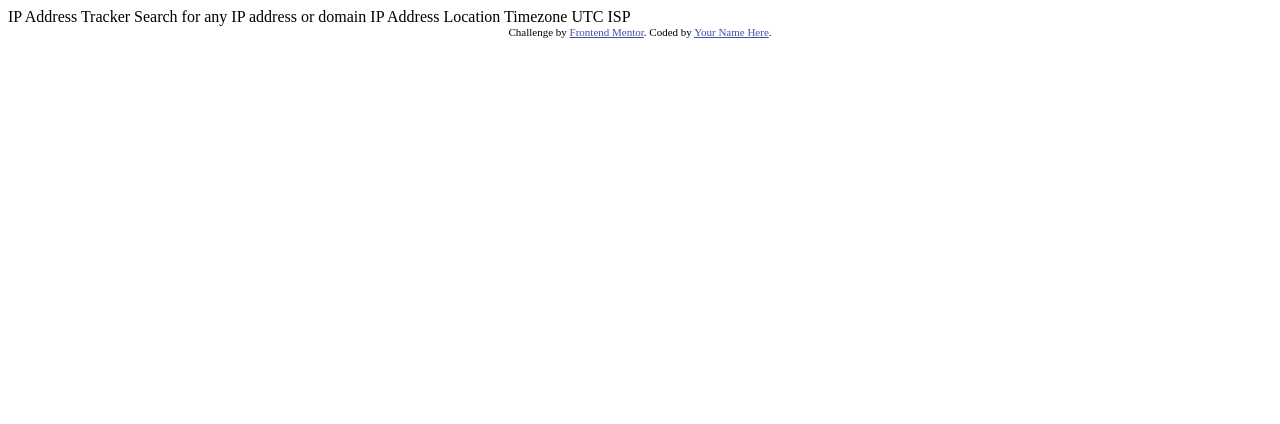
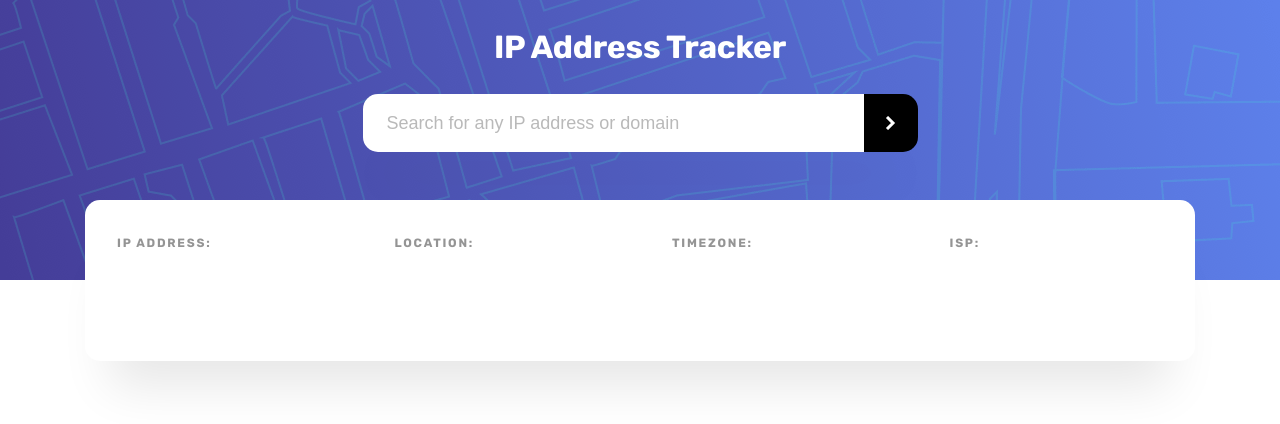
Before and after one commit to JuliyaPershina/IP-address-tracker, a website: page index.html in a window 1280 px wide. Drawn offline with nearby package versions, Linux system fonts and the light colour scheme.

Commit message:
Функціонал працює. Треба доробити дизайн

```diff
--- a/index.html
+++ b/index.html
@@ -1,34 +1,58 @@
 <!DOCTYPE html>
 <html lang="en">
-<head>
-  <meta charset="UTF-8">
-  <meta name="viewport" content="width=device-width, initial-scale=1.0"> <!-- displays site properly based on user's device -->
+  <head>
+    <meta charset="UTF-8" />
+    <meta name="viewport" content="width=device-width, initial-scale=1.0" />
+    <link rel="preconnect" href="https://fonts.googleapis.com" />
+    <link rel="preconnect" href="https://fonts.gstatic.com" crossorigin />
+    <link
+      href="https://fonts.googleapis.com/css2?family=Rubik:ital,wght@0,300..900;1,300..900&display=swap"
+      rel="stylesheet"
+    />
+    <link rel="stylesheet" href="https://unpkg.com/leaflet@1.9.4/dist/leaflet.css"
+     integrity="sha256-p4NxAoJBhIIN+hmNHrzRCf9tD/miZyoHS5obTRR9BMY="
+     crossorigin=""/>
+    <link rel="stylesheet" href="./style.css" />
+    <title>IP Address Tracker</title>
+  </head>
+  <body class="rubik-500">
+    <header>
+      <h1>IP Address Tracker</h1>
+      <div class="search">
+        <input
+          type="text"
+          name="searchInput"
+          id="searchInput"
+          placeholder="Search for any IP address or domain"
+        />
+        <button id="searchBtn" class="searchBtn"></button>
+      </div>
+    </header>
+    <main>
+      <div class="output">
+        <div class="outputItem">
+          <p>IP Address:</p>
+          <span id="ipAddress"></span>
+        </div>
+        <div class="outputItem">
+          <p>Location:</p>
+          <span translate="no"></span>
+        </div>
+        <div class="outputItem">
+          <p>Timezone:</p>
+          <span translate="no" id="timezone"></span>
+        </div>
+        <div class="outputItem">
+          <p>ISP:</p>
+          <span translate="no" id="isp"></span>
+        </div>
+      </div>
+      <div id="mapa" class="map"></div>
+    </main>
 
-  <link rel="icon" type="image/png" sizes="32x32" href="./images/favicon-32x32.png">
-
-  <title>Frontend Mentor | IP Address Tracker</title>
-
-  <!-- Feel free to remove these styles or customise in your own stylesheet 👍 -->
-  <style>
-    .attribution { font-size: 11px; text-align: center; }
-    .attribution a { color: hsl(228, 45%, 44%); }
-  </style>
-</head>
-<body>
-
-  IP Address Tracker
-
-  Search for any IP address or domain
-
-  IP Address
-  Location
-  Timezone
-    UTC <!-- add offset value dynamically using the API -->
-  ISP
-
-  <div class="attribution">
-    Challenge by <a href="https://www.frontendmentor.io?ref=challenge" target="_blank">Frontend Mentor</a>.
-    Coded by <a href="#">Your Name Here</a>.
-  </div>
-</body>
+    <script src="https://unpkg.com/leaflet@1.9.4/dist/leaflet.js"
+     integrity="sha256-20nQCchB9co0qIjJZRGuk2/Z9VM+kNiyxNV1lvTlZBo="
+     crossorigin=""></script>
+    <script src="./dist/script.js"></script>
+  </body>
 </html>
--- /dev/null
+++ b/style.css
@@ -0,0 +1,155 @@
+.rubik-500 {
+  font-family: 'Rubik', sans-serif;
+  font-optical-sizing: auto;
+  font-weight: 500;
+  font-style: normal;
+  color: #2c2c2c;
+}
+
+*,
+*::before,
+*::after {
+  box-sizing: border-box;
+}
+
+* {
+  margin: 0;
+}
+
+body {
+  max-width: 100%;
+  min-height: 100vh;
+  margin: 0;
+  position: relative;
+}
+
+header {
+  height: 35vh;
+  width: 100%;
+  display: flex;
+  flex-direction: column;
+  align-items: center;
+  background-image: url('./images/pattern-bg-desktop.png');
+  background-repeat: no-repeat;
+  background-size: cover;
+  h1 {
+    font-size: 32px;
+    line-height: 30px;
+    letter-spacing: -0.285714px;
+    color: #ffffff;
+    margin-block: 32px;
+  }
+  .search {
+    max-width: 575px;
+    width: 100%;
+    height: 58px;
+    display: flex;
+    align-items: center;
+    box-shadow: 0px 50px 50px -25px rgba(0, 0, 0, 0.0983665);
+    padding-inline: 10px;
+    #searchInput {
+      width: 100%;
+      height: 100%;
+      border: none;
+      background: #ffffff;
+      border-radius: 15px 0 0 15px;
+      padding-inline-start: 24px;
+      outline: none;
+      cursor: pointer;
+      font-style: normal;
+      font-weight: 400;
+      font-size: 18px;
+      line-height: 21px;
+
+      &::placeholder {
+        opacity: 0.5;
+      }
+
+      &::-webkit-input-placeholder {
+        opacity: 0.5;
+      }
+
+      &::-moz-placeholder {
+        opacity: 0.5;
+      }
+
+      &:-ms-input-placeholder {
+        opacity: 0.5;
+      }
+    }
+    .searchBtn {
+      width: 58px;
+      height: 100%;
+      border: none;
+      border-radius: 0 15px 15px 0;
+      background: #000;
+      background-image: url('./images/icon-arrow.svg');
+      background-repeat: no-repeat;
+      background-position: center;
+      transition: all 0.3s ease-in-out;
+      &:hover {
+        background-color: #3f3f3f;
+      }
+    }
+  }
+}
+
+main {
+  height: 65vh;
+  width: 100%;
+  display: flex;
+  flex-direction: column;
+  align-items: center;
+  justify-content: center;
+  .output {
+    max-width: 1110px;
+    width: 100%;
+    min-height: 161px;
+    position: absolute;
+    left: 50%;
+    transform: translateX(-50%);
+    top: 200px;
+    background: #ffffff;
+    box-shadow: 0px 50px 50px -25px rgba(0, 0, 0, 0.0983665);
+    border-radius: 15px;
+    display: flex;
+    margin-inline: auto;
+    z-index: 1;
+    .outputItem {
+      width: 25%;
+      padding: 36px 32px;
+      display: flex;
+      flex-direction: column;
+      p {
+        font-weight: 700;
+        font-size: 12px;
+        line-height: 14px;
+        letter-spacing: 1.75px;
+        text-transform: uppercase;
+        mix-blend-mode: normal;
+        opacity: 0.5;
+      }
+      span {
+        font-size: 26px;
+        line-height: 30px;
+        letter-spacing: -0.232143px;
+      }
+    }
+  }
+}
+
+.output span {
+  font-size: 26px;
+  line-height: 30px;
+  letter-spacing: -0.232143px;
+  color: #2c2c2c;
+}
+
+#mapa {
+  width: 100vw; /* повна ширина вікна */
+  height: 65vh; /* фіксована висота */
+  overflow: hidden;
+  box-sizing: border-box;
+  background-repeat: no-repeat;
+  z-index: 0;
+}
```
Also changed, not shown: package.json (added, +16 -0 lines), src/script.ts (added, +134 -0 lines), tsconfig.json (added, +113 -0 lines), images/favicon-32x32.png (deleted), 2 other files.
